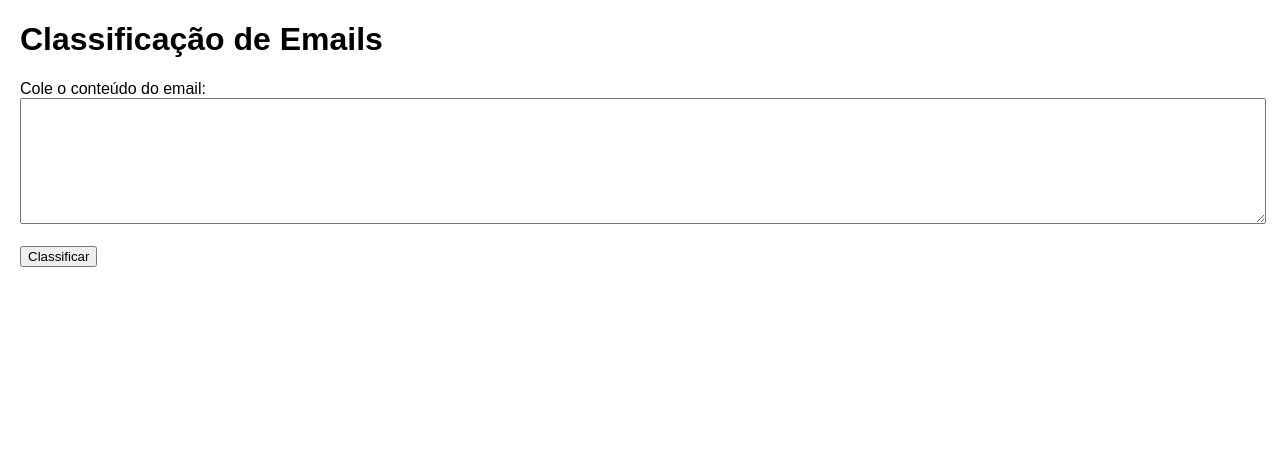
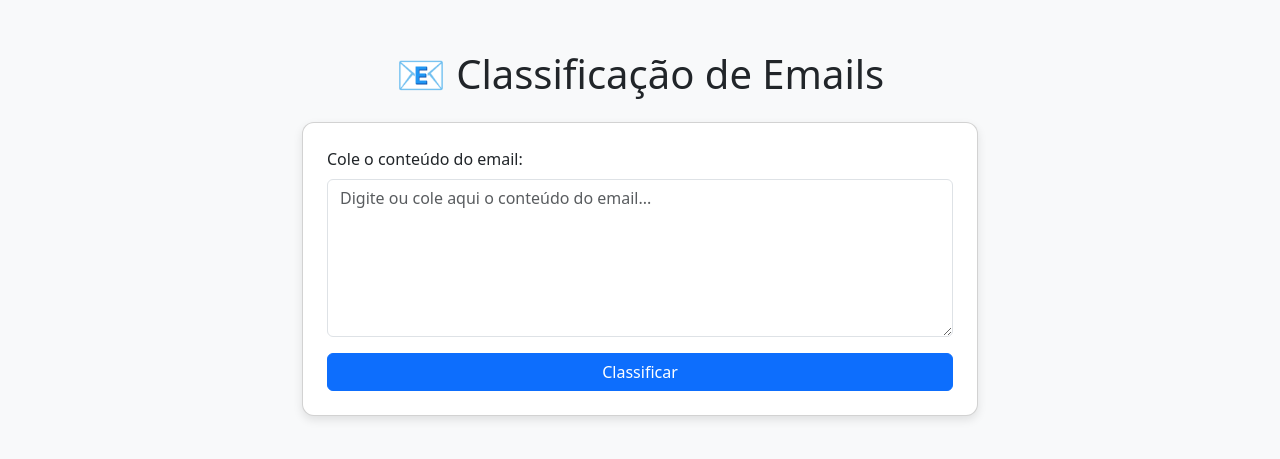
Before and after one commit to joaotchuk/Classificador-email, a Flask app: page / in a window 1280 px wide. Shown: the top 459 px of the page. Run offline with Flask 3, Linux system fonts and the light colour scheme.

Commit message:
ajeitado html

```diff
--- a/templates/index.html
+++ b/templates/index.html
@@ -3,27 +3,66 @@
 <head>
     <meta charset="UTF-8">
     <title>Classificação de Emails</title>
+    <!-- Bootstrap CDN -->
+    <link href="https://cdn.jsdelivr.net/npm/bootstrap@5.3.0/dist/css/bootstrap.min.css" rel="stylesheet">
     <style>
-        body { font-family: Arial, sans-serif; margin: 20px; }
-        textarea { width: 100%; height: 120px; }
-        .resultado { margin-top: 20px; padding: 10px; border: 1px solid #ddd; }
+        body {
+            background-color: #f8f9fa;
+        }
+        .container {
+            max-width: 700px;
+            margin-top: 50px;
+        }
+        .card {
+            border-radius: 12px;
+            box-shadow: 0 4px 10px rgba(0,0,0,0.1);
+        }
+        .resultado {
+            font-weight: bold;
+            font-size: 1.2rem;
+            padding: 15px;
+            border-radius: 8px;
+            margin-top: 15px;
+        }
+        .produtivo {
+            background-color: #d4edda;
+            color: #155724;
+        }
+        .improdutivo {
+            background-color: #f8d7da;
+            color: #721c24;
+        }
     </style>
 </head>
 <body>
-    <h1>Classificação de Emails</h1>
-    <form method="post">
-        <label for="email_text">Cole o conteúdo do email:</label><br>
-        <textarea name="email_text" required></textarea><br><br>
-        <button type="submit">Classificar</button>
-    </form>
+    <div class="container">
+        <h1 class="text-center mb-4">📧 Classificação de Emails</h1>
 
-    {% if categoria %}
-    <div class="resultado">
-        <h3>Resultado:</h3>
-        <p><b>Email:</b> {{ email }}</p>
-        <p><b>Categoria:</b> {{ categoria }}</p>
-        <p><b>Resposta sugerida:</b> {{ resposta }}</p>
+        <div class="card p-4">
+            <form method="POST">
+                <div class="mb-3">
+                    <label for="email_text" class="form-label">Cole o conteúdo do email:</label>
+                    <textarea class="form-control" id="email_text" name="email_text" rows="6" placeholder="Digite ou cole aqui o conteúdo do email..."></textarea>
+                </div>
+                <button type="submit" class="btn btn-primary w-100">Classificar</button>
+            </form>
+
+            {% if email %}
+            <div class="mt-4">
+                <h5>Email analisado:</h5>
+                <p>{{ email }}</p>
+
+                <div class="resultado {% if categoria == 'Produtivo' %}produtivo{% else %}improdutivo{% endif %}">
+                    Categoria: {{ categoria }}
+                </div>
+
+                <div class="mt-3">
+                    <h5>Resposta sugerida:</h5>
+                    <p>{{ resposta }}</p>
+                </div>
+            </div>
+            {% endif %}
+        </div>
     </div>
-    {% endif %}
 </body>
 </html>
```
